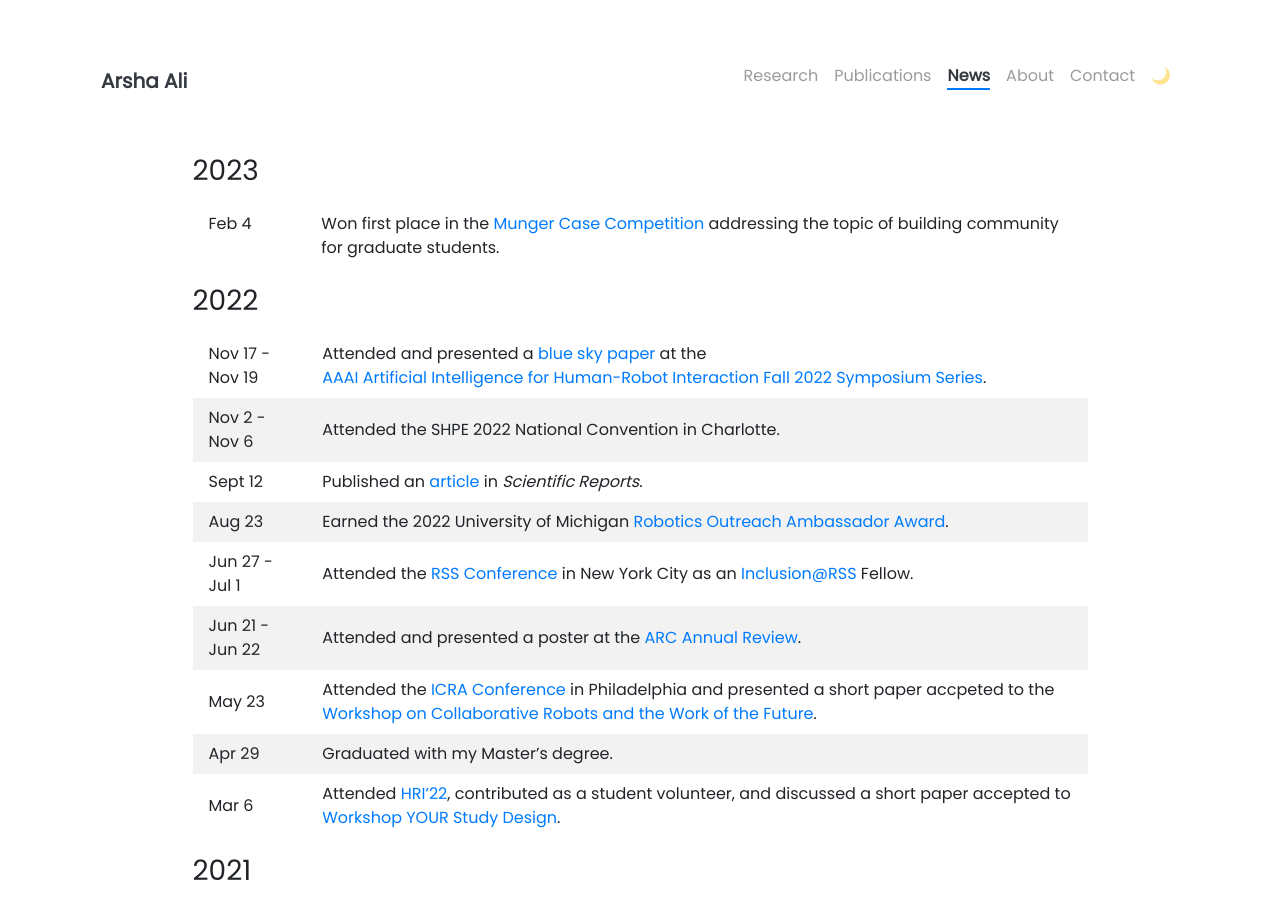
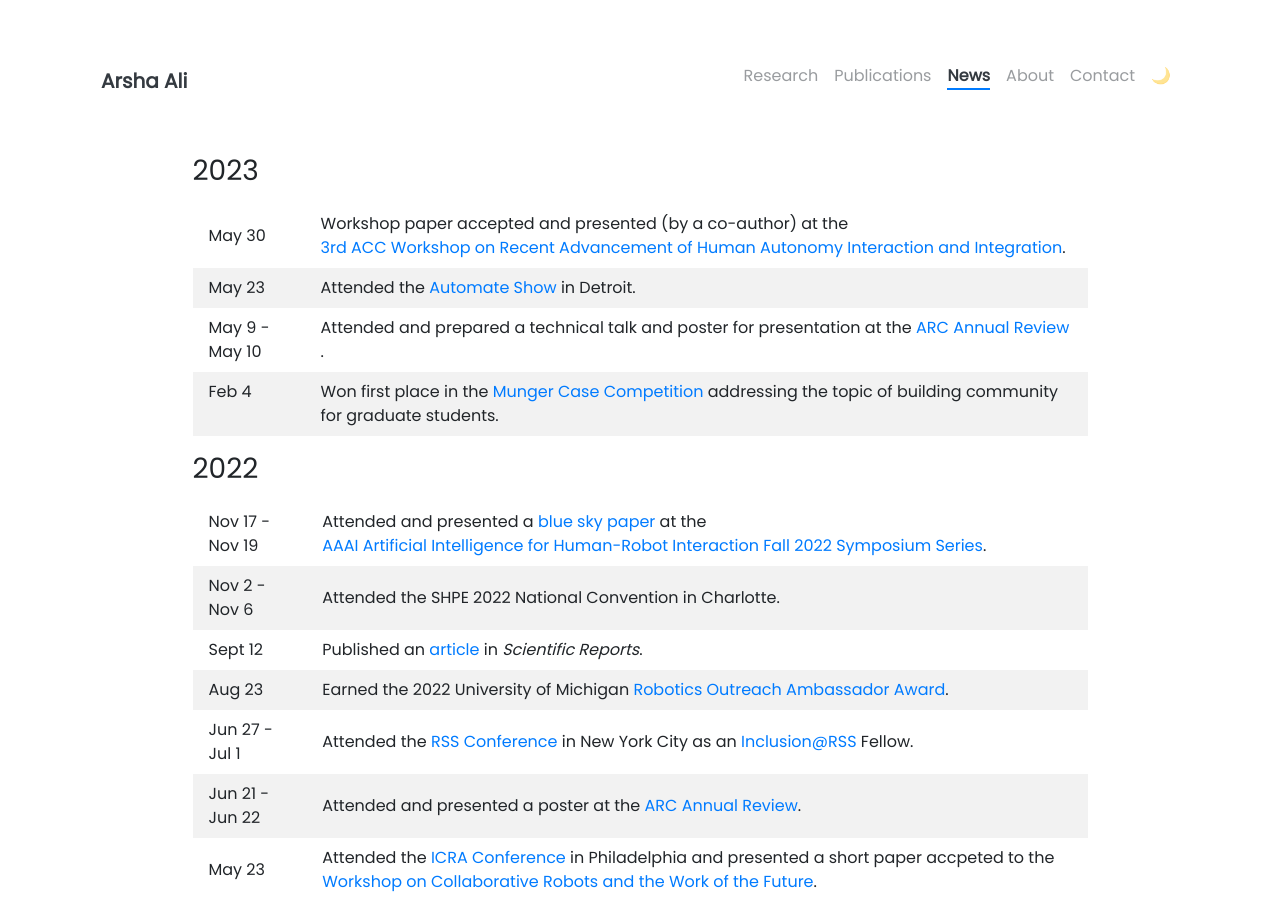
Before and after one commit to arshaali/arshaali.github.io, a Jekyll site: the page built from pages/news.md, in a window 1280 px wide and 900 px high. Built offline with Jekyll 4.4.1, drawn with Linux system fonts in a browser that asks for light colours; nearby versions of some CDN libraries.

Commit message:
Update news.md

```diff
--- a/pages/news.md
+++ b/pages/news.md
@@ -14,6 +14,9 @@ td, th {
 
 ### 2023
 
+May 30 | Workshop paper accepted and presented (by a co-author) at the [3rd ACC Workshop on Recent Advancement of Human Autonomy Interaction and Integration](https://zoe104yao.github.io/ACC2023Workshop/).
+May 23 | Attended the [Automate Show](https://www.automateshow.com/) in Detroit.
+May 9 - May 10 | Attended and prepared a technical talk and poster for presentation at the [ARC Annual Review](https://arc.engin.umich.edu/events/annual-program-review/).
 Feb 4 &nbsp; &nbsp; &nbsp; &nbsp; &nbsp; &nbsp; | Won first place in the [Munger Case Competition](https://sites.google.com/umich.edu/munger-case-competition/home) addressing the topic of building community for graduate students.
 
 ### 2022
```
